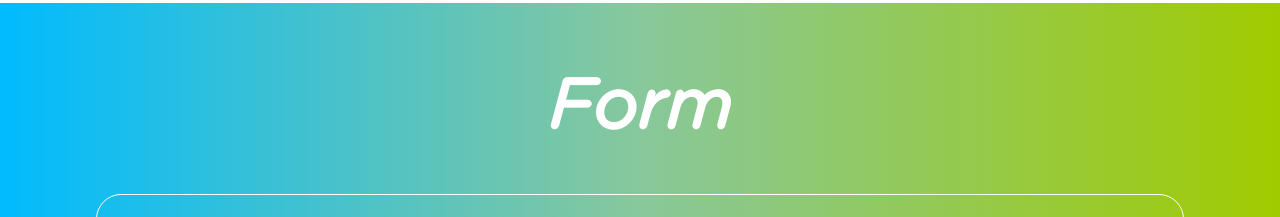
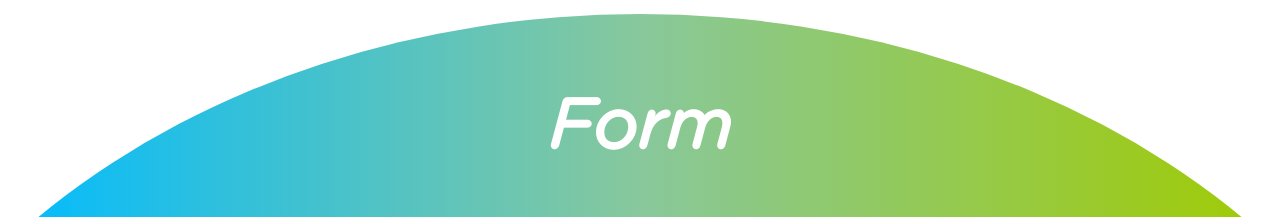
Before and after one commit to Frankruiz90/prueba1, a Vue app: page / in a window 1280 px wide. Shown: the part 1542-1759 px from the top of the page. Built offline with nearby package versions, Linux system fonts and the light colour scheme.

Commit message:
rounded in header and form

```diff
--- a/src/components/MyForm.vue
+++ b/src/components/MyForm.vue
@@ -72,7 +72,7 @@ export default {
 .information {
   &__container {
     margin-top: 40px;
-    padding: 20px 96px;
+    padding: 40px 96px;
     background: -webkit-linear-gradient(
       left,
       rgba(0, 187, 255, 1) 0%,
@@ -80,12 +80,14 @@ export default {
       rgba(161, 203, 0, 1) 100%
     );
     height: auto;
+    clip-path: ellipse(65% 61% at 50% 62%);
   }
   &__title {
     color: white;
     line-height: 1.1em;
     font-weight: bold;
     font-size: 70px;
+    margin-bottom: 70px;
   }
   &__form__container {
     border: solid 1px white;
--- a/src/components/NewHeader.vue
+++ b/src/components/NewHeader.vue
@@ -32,6 +32,7 @@ export default {};
     rgba(136, 200, 156, 1) 50%,
     rgba(161, 203, 0, 1) 100%
   );
+  clip-path: ellipse(71% 68% at 40% 26%);
 
   position: relative;
   text-align: -webkit-center;
```
